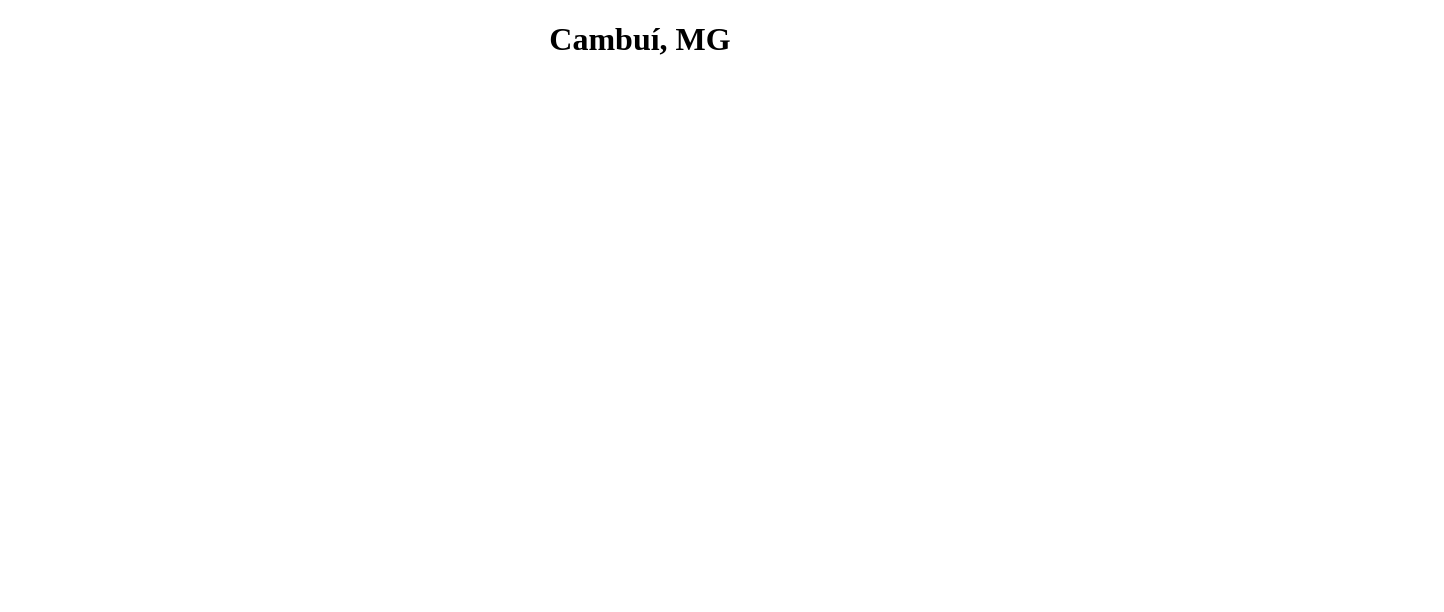
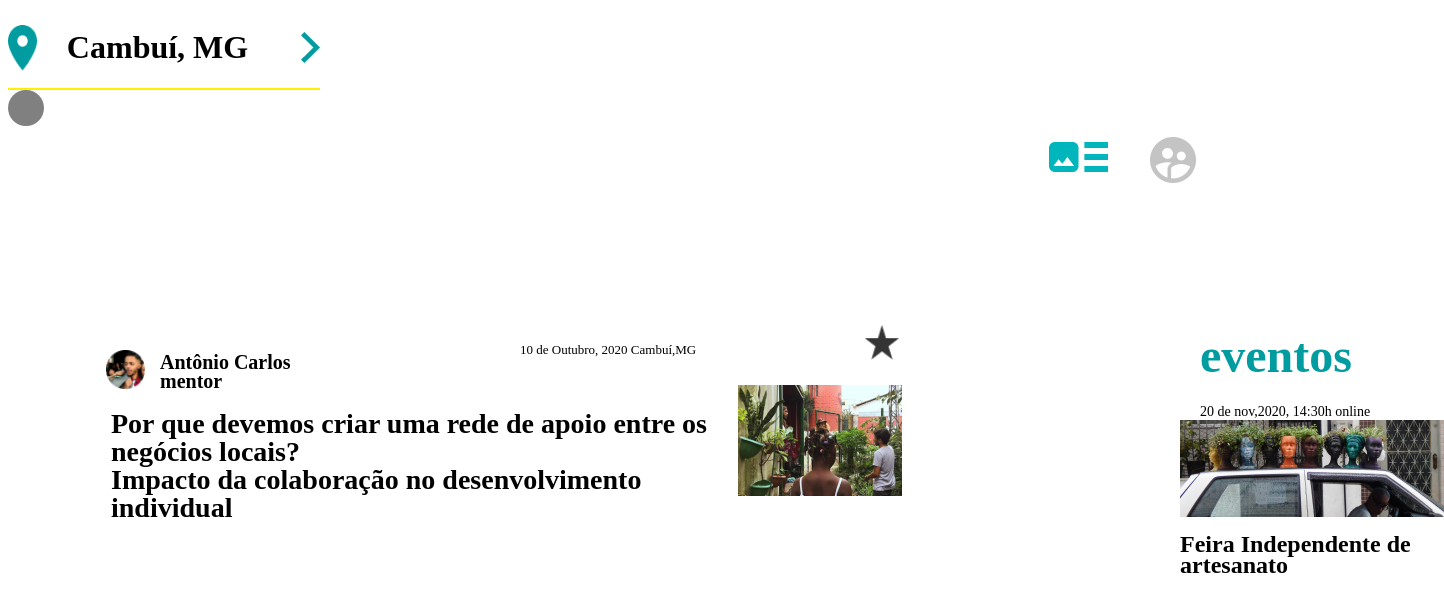
Before and after one commit to PLStockerr/Mega-Hack-Front, a plain HTML site: page index.html in a window 1280 px wide. Shown: the whole page, 1444 px wide, since content can reach past the window. Drawn offline with Linux system fonts and the light colour scheme.

Commit message:
Index.pronto
Este é um arquivo index de um projeto do MegaHack 5.0 2020, no qual eu desenvolvi com meu grupo.

```diff
--- a/index.css
+++ b/index.css
@@ -1,4 +1,183 @@
-.main-h1{
-    font: normal 18px;
-    text-align: center;
+* {
+    box-sizing: border-box;
 }
+.ufInformation{
+    display:flex;
+    justify-content:space-between;
+    align-items:center;
+    border-bottom: 2px solid #fff000;
+    width: 312px;
+}
+.iconArrow{
+   display:flex;
+   justify-content: flex-end;
+   align-items: center;
+
+}
+.locationCity{
+    display:flex;
+    justify-content:flex-start;
+    align-items: center;
+}
+
+.h1-main {
+    position: absolute;
+    width: 312px;
+    height: 44px;
+    left: 129px;
+    top: 125px;
+    font-size: 48px;
+
+}
+
+.img-main {
+    height:46px;
+    widows: 32px;
+    margin-right: 30px;
+}
+
+.hr-main {
+    position: absolute;
+    width: 406px;
+    height: 0px;
+    left: 78px;
+    top: 210px;
+    border: 1px solid #EEDF3D;
+}
+
+.img1-main {
+    position: absolute;
+    left: 24.7%;
+    right: 50.9%;
+    top: 17.4%;
+    bottom: 79.21%;
+}
+
+.img2-main {
+    position: absolute;
+    left: 89.82%;
+    right: 6.81%;
+    top: 17.1%;
+    bottom: 78.81%;
+
+}
+
+.img3-main {
+    position: absolute;
+    left: 81.99%;
+    right: 13.69%;
+    top: 17.81%;
+    bottom: 79.52%;
+
+}
+
+
+.h4-main {
+    position: absolute;
+    width: 601px;
+    height: 97px;
+    left: 111px;
+    top: 373px;
+    font-size:28px;
+    line-height:28px;
+}
+
+.img5-main{
+    position: absolute;
+    width: 39px;
+    height: 39px;
+    left: 106px;
+    top: 350px;
+}
+
+.h3-main{
+    position: absolute;
+    width: 165px;
+    height: 36px;
+    left: 160px;
+    top: 334px;
+    font-size: 20px;
+    line-height: 16px;
+}
+
+.h5-main{
+    position: absolute;
+    width: 165px;
+    height: 36px;
+    left: 160px;
+    top: 340px;
+    font-size: 20px;
+    line-height: 16px;
+}
+
+.p3-second{
+    position: absolute;
+    width: 250px;
+    height: 22px;
+    left: 520px;
+    top: 325px;
+    font-size: 13px;
+    line-height: 23px;
+}
+
+.img6-main{
+    position: absolute;
+    width: 164px;
+    height: 111px;
+    left: 738px;
+    top: 385px;
+}
+
+.img7-main{
+    position: absolute;
+    width: 34.85px;
+    height: 34.85px;
+    left: 864px;
+    top: 325px;
+}
+
+.eventos-main {
+    position: absolute;
+    width: 172px;
+    height: 44px;
+    left: 1200px;
+    top: 272px;
+    font-size: 48px;
+    line-height: 83.52%;
+    color: #009CA0;
+}
+
+.eventos1-main {
+    position: absolute;
+    width: 189px;
+    height: 18px;
+    left: 1200px;
+    top: 390px;
+    font-size: 14px;
+    line-height: 16px;
+}
+
+.img8-main{
+    position: absolute;
+    width: 264px;
+    height: 97px;
+    left: 1180px;
+    top: 420px;
+}
+
+.eventosh3-main{
+    position: absolute;
+    width: 264px;
+    height: 48px;
+    left: 1180px;
+    top: 510px;
+    font-size: 24px;
+    line-height: 21px;
+}
+
+.imagemborda-main {
+    width:35.81px;
+    height:35.81px;
+    background-color: #808080;
+    border-radius:50%;
+}
--- a/index.html
+++ b/index.html
@@ -7,6 +7,35 @@
     <title>Index TESTES</title>
 </head>
 <body>
-    <h1 class="main-h1">Cambuí, MG</h1>
+    <div class="ufInformation">
+        <div class="locationCity">
+            <img class="img-main" src="Imagens/IMG1.png">
+            <h1>Cambuí, MG</h1>
+        </div>
+        <div class="iconArrow">
+            <img src="Imagens/IMG4.png">
+        </div>
+    </div>
+        <div class="second-div">
+        <!--<hr class="barra-main"/>-->
+        <img class="img2-main"src="Imagens/IMG2.png">
+        <img class="img3-main"src="Imagens/IMG3.png">
+        <img class="img5-main"src="Imagens/IMG5.png">
+        <h4 class="h4-main">Por que devemos criar uma rede de apoio entre os negócios locais?<br> Impacto da colaboração no desenvolvimento individual</h4>
+        <h3 class="h3-main">Antônio Carlos</h3>
+        <h5 class="h5-main">mentor</h5>
+        <p class="p3-second">10 de Outubro, 2020     Cambuí,MG</p>
+        <img class="img6-main" src="Imagens/IMG6.png">
+        <div class="divisao-main"></div>
+        <img class="img7-main"src="Imagens/IMG7.png">
+    </div>
+    <div class="eventos">
+        <h4 class="eventos-main">eventos</h4>
+        <p class="eventos1-main">20 de nov,2020, 14:30h    online</p>
+        <img class="img8-main" src="Imagens/IMG8.png">
+        <h3 class="eventosh3-main">Feira Independente de artesanato</h3>
+        <div class="imagemborda-main">
+        </div>
+    </div>
 </body>
 </html>
```
Also changed, not shown: Imagens/IMG1.png (added), Imagens/IMG2.png (added), Imagens/IMG3.png (added), Imagens/IMG4.png (added), Imagens/IMG5.png (added), Imagens/IMG6.png (added), Imagens/IMG7.png (added), Imagens/IMG8.png (added).
